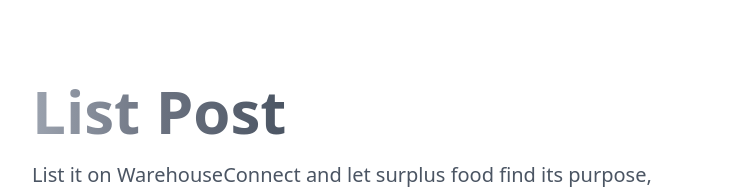
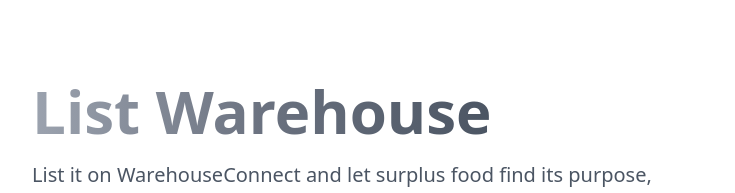
Before and after one commit to DM1ShRa/Warehouse-Connect, a Next.js app: page /create-post in a window 1280 px wide. Shown: the part 215-408 px from the top of the page, without its empty margins (32-767 px from the left). Built offline with nearby package versions, Linux system fonts and the light colour scheme; no server answers.

Commit message:
image-update

```diff
--- a/components/Form.jsx
+++ b/components/Form.jsx
@@ -4,7 +4,7 @@
   return (
     <section className='w-full max-w-full flex-start flex-col'>
       <h1 className='head_text text-left'>
-        <span className='grey_gradient'>{type} Post</span>
+        <span className='grey_gradient'>{type} Warehouse</span>
       </h1>
       <p className='desc text-left max-w-md'>
         {type} it on WarehouseConnect and let surplus food find its purpose, bringing hope and sustenance to those who need it.
--- a/components/PromptCard.jsx
+++ b/components/PromptCard.jsx
@@ -67,17 +67,17 @@
 
       <p className='my-4 font-satoshi text-sm text-gray-700'>{post.prompt}</p>
 
-      {/* {post.image && (
+      {post.image && (
         <div className='post_image'>
           <Image
-            src={post.image}
+            src={post.image} // Use the image URL from MongoDB
             alt='post_image'
             width={200}
             height={200}
             objectFit='cover'
           />
         </div>
-      )} */}
+      )}
       <p
         className='font-inter text-sm blue_gradient cursor-pointer'
         onClick={() => handleTagClick && handleTagClick(post.location)}
```
